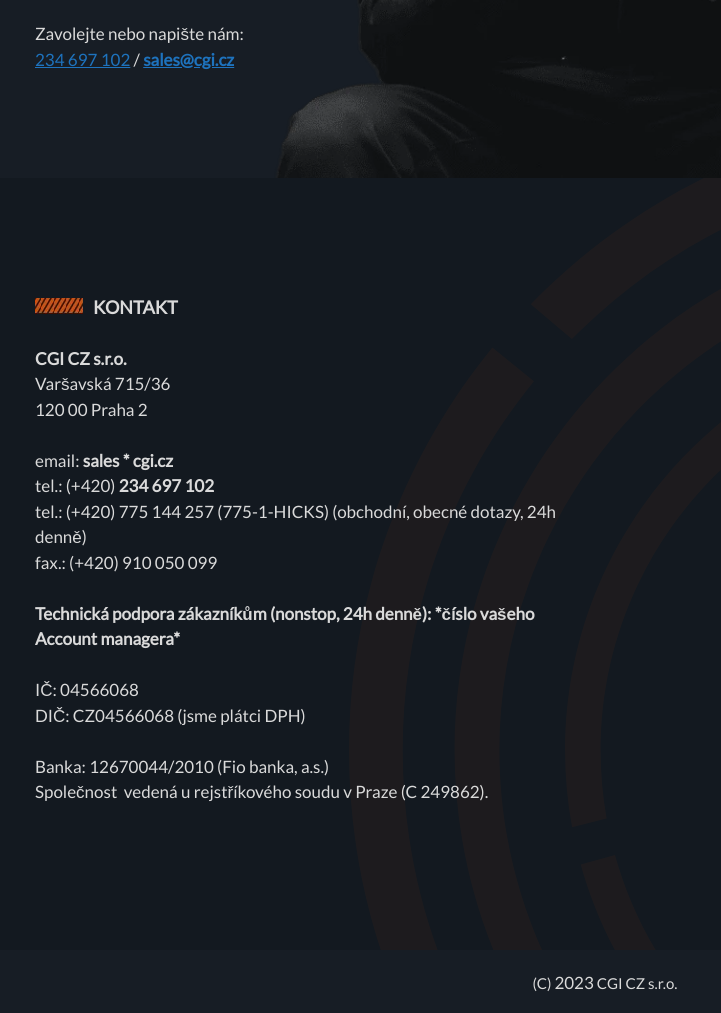
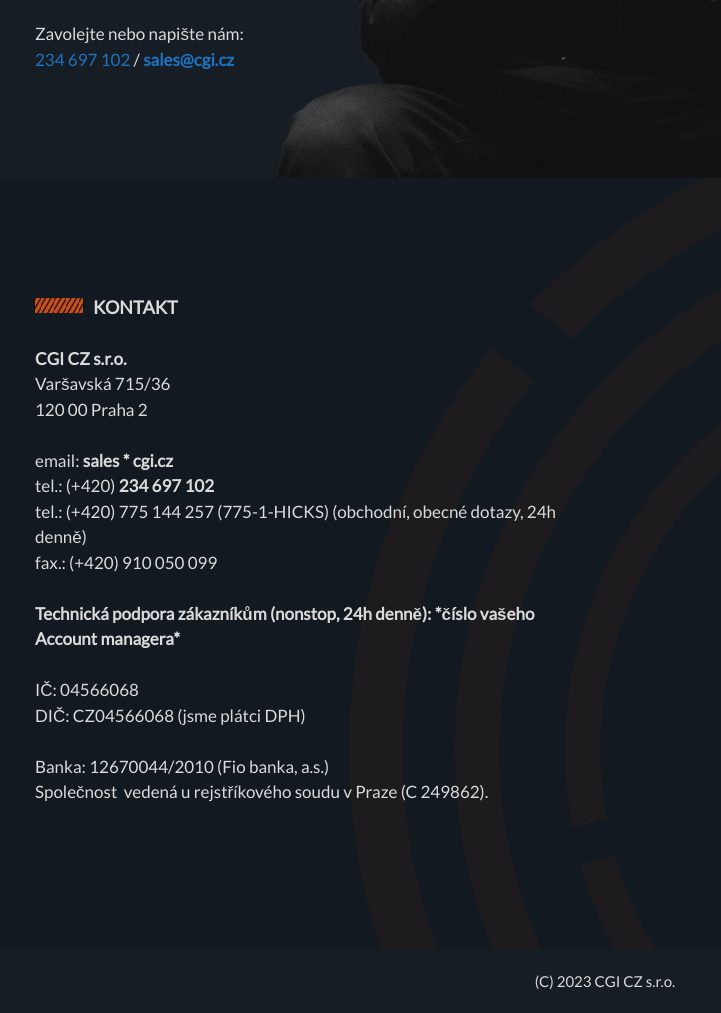
Before and after one commit to darwinroa/CGI, a Gatsby site: page / in a window 1280 px wide. Shown: the part 687-1700 px from the top of the page, 35-756 px from the left. Built offline with nearby package versions, Linux system fonts and the light colour scheme; Gatsby itself is replaced by a stand-in of ours.

Commit message:
Update styles in footer

```diff
--- a/src/components/Footer/Footer.module.css
+++ b/src/components/Footer/Footer.module.css
@@ -8,7 +8,8 @@
   padding: 20px 40px;
 }
 
-.footer p {
+.footer p,
+.footer span {
   margin: 0;
   font-size: 15px;
   font-weight: 500;
--- a/src/components/Footer/index.jsx
+++ b/src/components/Footer/index.jsx
@@ -1,7 +1,7 @@
 import React, { useEffect } from "react";
 import * as style from "./Footer.module.css";
 
-export default function index() {
+export default function Index() {
   useEffect(() => {
     const interval = setInterval(() => {
       const year = new Date().getFullYear();
--- a/src/pages/index.css
+++ b/src/pages/index.css
@@ -34,6 +34,7 @@
 a {
   color: #1e73be;
   transition: all 0.3s;
+  text-decoration: none;
 }
 
 a:hover {
```
